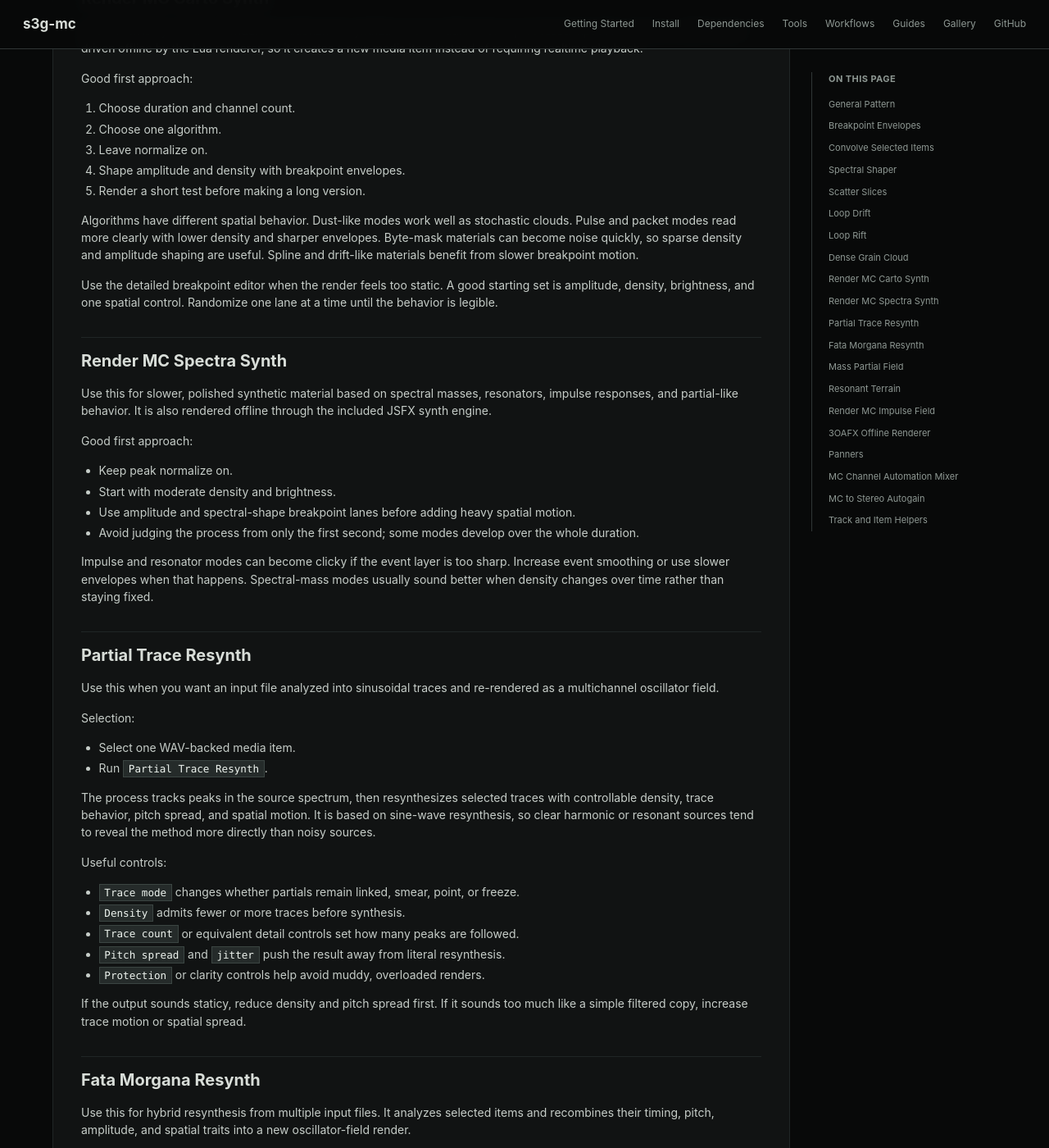
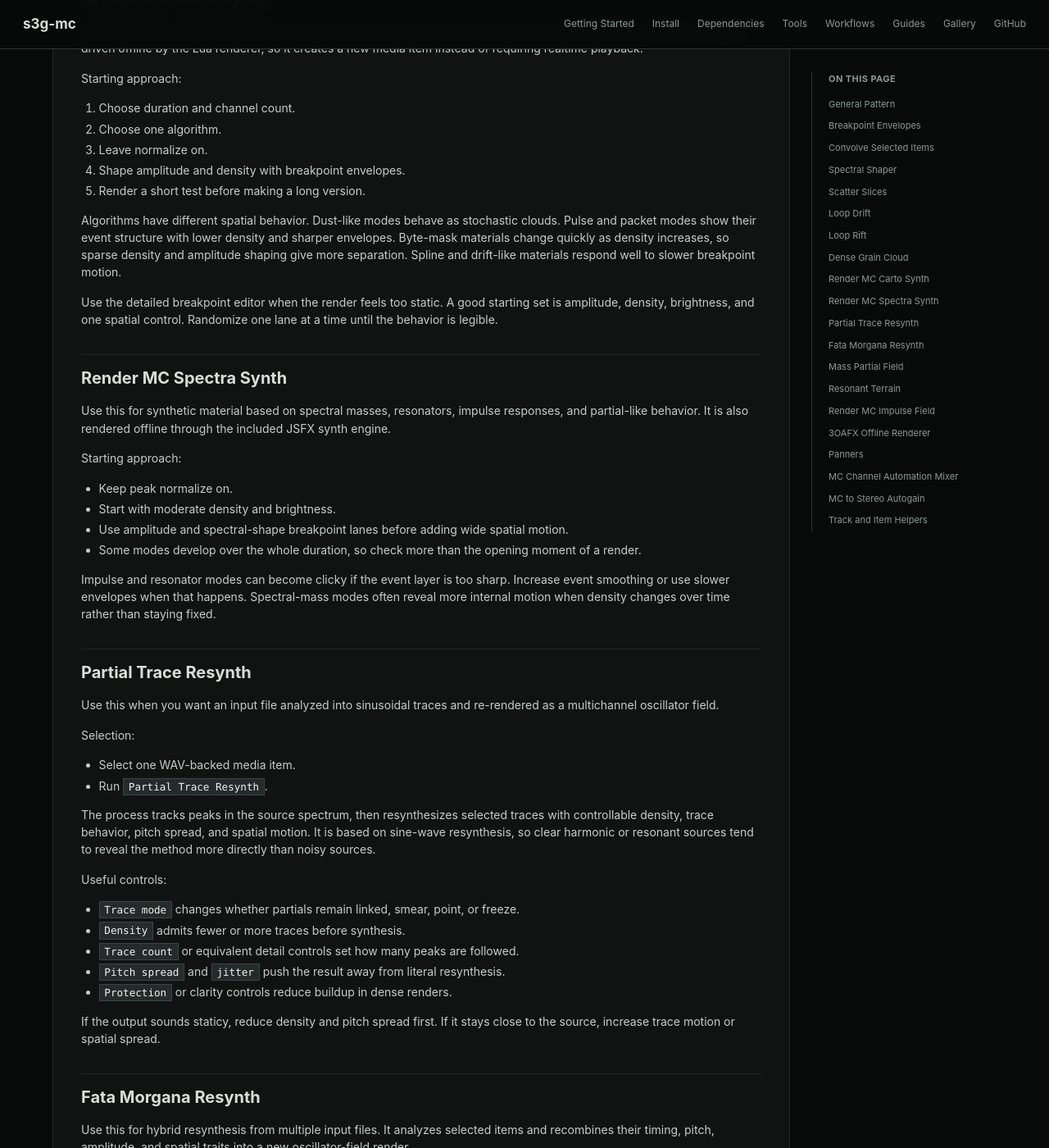
Before and after one commit to s3g/s3g-mc, a Jekyll site: the page built from docs/process-guides.md, in a window 1280 px wide and 1400 px high, scrolled down 3720 px. Shown: the whole window at 82% size. Built offline with Jekyll 4.4.1, drawn with Linux system fonts in a browser that asks for light colours; some of the changed text lies outside the part shown.

Commit message:
Update process-guides.md

```diff
--- a/docs/process-guides.md
+++ b/docs/process-guides.md
@@ -75,8 +75,8 @@
 Useful habits:
 
 - Draw `Amplitude` or `Density` first, then adjust timbre or spatial controls.
-- Use many points for animated materials, but keep the shape simple when judging a new process.
-- `Random selected` is safer than `Random all` when you already like part of a render.
+- Use many points for animated materials, but start with a readable shape when learning a process.
+- `Random selected` changes one chosen lane; `Random all` changes every active lane.
 - If an envelope is not active, the current slider value is used instead.
 
 ## Convolve Selected Items
@@ -89,9 +89,9 @@
 2. Select the impulse item second.
 3. Run `Convolve selected items`.
 
-Start with `Matched / wrap impulse` for simple mono, stereo, or same-channel experiments. Use matrix-sum behavior when you want multichannel source and impulse material to combine into a richer shared result without exploding into every source/impulse channel pair.
+Start with `Matched / wrap impulse` for mono, stereo, or same-channel experiments. Use matrix-sum behavior when you want multichannel source and impulse material to combine into one summed channel layout rather than creating every source/impulse channel pair.
 
-Good first settings:
+Starting settings:
 
 - Tail: `Full convolution tail`
 - Normalize: on
@@ -113,7 +113,7 @@
 
 Try the standard spectral envelope mode first. Use the formant-vocode algorithm when you want broader vocal-like or resonant contour transfer instead of dense frame-by-frame spectral matching.
 
-Good first settings:
+Starting settings:
 
 - Amount: moderate rather than maximum
 - Contrast: increase after the source relationship is working
@@ -199,7 +199,7 @@
 
 Use this when you want a rendered multichannel synthetic source rather than a processed input file. Carto is a JSFX synth driven offline by the Lua renderer, so it creates a new media item instead of requiring realtime playback.
 
-Good first approach:
+Starting approach:
 
 1. Choose duration and channel count.
 2. Choose one algorithm.
@@ -207,22 +207,22 @@
 4. Shape amplitude and density with breakpoint envelopes.
 5. Render a short test before making a long version.
 
-Algorithms have different spatial behavior. Dust-like modes work well as stochastic clouds. Pulse and packet modes read more clearly with lower density and sharper envelopes. Byte-mask materials can become noise quickly, so sparse density and amplitude shaping are useful. Spline and drift-like materials benefit from slower breakpoint motion.
+Algorithms have different spatial behavior. Dust-like modes behave as stochastic clouds. Pulse and packet modes show their event structure with lower density and sharper envelopes. Byte-mask materials change quickly as density increases, so sparse density and amplitude shaping give more separation. Spline and drift-like materials respond well to slower breakpoint motion.
 
 Use the detailed breakpoint editor when the render feels too static. A good starting set is amplitude, density, brightness, and one spatial control. Randomize one lane at a time until the behavior is legible.
 
 ## Render MC Spectra Synth
 
-Use this for slower, polished synthetic material based on spectral masses, resonators, impulse responses, and partial-like behavior. It is also rendered offline through the included JSFX synth engine.
+Use this for synthetic material based on spectral masses, resonators, impulse responses, and partial-like behavior. It is also rendered offline through the included JSFX synth engine.
 
-Good first approach:
+Starting approach:
 
 - Keep peak normalize on.
 - Start with moderate density and brightness.
-- Use amplitude and spectral-shape breakpoint lanes before adding heavy spatial motion.
-- Avoid judging the process from only the first second; some modes develop over the whole duration.
+- Use amplitude and spectral-shape breakpoint lanes before adding wide spatial motion.
+- Some modes develop over the whole duration, so check more than the opening moment of a render.
 
-Impulse and resonator modes can become clicky if the event layer is too sharp. Increase event smoothing or use slower envelopes when that happens. Spectral-mass modes usually sound better when density changes over time rather than staying fixed.
+Impulse and resonator modes can become clicky if the event layer is too sharp. Increase event smoothing or use slower envelopes when that happens. Spectral-mass modes often reveal more internal motion when density changes over time rather than staying fixed.
 
 ## Partial Trace Resynth
 
@@ -241,9 +241,9 @@
 - `Density` admits fewer or more traces before synthesis.
 - `Trace count` or equivalent detail controls set how many peaks are followed.
 - `Pitch spread` and `jitter` push the result away from literal resynthesis.
-- `Protection` or clarity controls help avoid muddy, overloaded renders.
+- `Protection` or clarity controls reduce buildup in dense renders.
 
-If the output sounds staticy, reduce density and pitch spread first. If it sounds too much like a simple filtered copy, increase trace motion or spatial spread.
+If the output sounds staticy, reduce density and pitch spread first. If it stays close to the source, increase trace motion or spatial spread.
 
 ## Fata Morgana Resynth
 
@@ -267,22 +267,22 @@
 
 ## Mass Partial Field
 
-Use this for additive fields made from many generated partial events rather than from a single analyzed source. It can become computationally heavy, so it is best approached with conservative tests.
+Use this for additive fields made from many generated partial events rather than from a single analyzed source. Render time increases with duration, partial count, event count, and channel count.
 
-Good first settings:
+Starting settings:
 
-- Use a short duration while designing.
+- Use a short duration while setting up a sound.
 - Keep partial or event counts moderate.
 - Leave normalize on.
 - Shape amplitude and density with breakpoints before adding wide pitch drift.
 
-This process is strongest when it behaves like a mass: many small related events that change density, register, and spatial focus over time. If REAPER feels slow while the window is open, collapse the detailed breakpoint editor and render shorter tests.
+This process is designed around mass behavior: many small related events that change density, register, and spatial focus over time. If REAPER feels slow while the window is open, collapse the detailed breakpoint editor or render a shorter test.
 
 ## Resonant Terrain
 
 Use this for struck resonator banks, metallic fields, synthetic impulse responses, and sustained resonant dust. It sits between an offline synth and an impulse-design process.
 
-Good first settings:
+Starting settings:
 
 - Start with moderate excitation.
 - Use fewer resonators while learning the controls.
@@ -352,9 +352,9 @@
 - `Region` constrains sources to named arcs, rings, triangles, and custom constellations.
 - `Vector Morph` stores scenes and interpolates between them.
 
-The `17ch Cube XYZ Panner` is best treated as an XYZ-native panner. Use smaller spread values when you want a source to focus near a single speaker, and larger distance or offset gestures when you want a source to feel beyond the cube.
+The `17ch Cube XYZ Panner` is an XYZ-native panner. Use smaller spread values when you want a source to focus near a single speaker, and larger distance or offset gestures when you want a source to feel beyond the cube.
 
-The `12ch Dodeca Panner` uses an AED-native spherical layout drawn as a dodecahedron. It is useful for discrete spherical motion with a smaller speaker count.
+The `12ch Dodeca Panner` uses an AED-native spherical layout drawn as a dodecahedron. It supports discrete spherical motion with a smaller speaker count.
 
 For automation, use the controller's automation controls to show, hide, arm, and write relevant lanes. In `Trim/Read`, the GUI can audition control changes without writing automation. Use write modes when you intentionally want controller motion recorded.
 
@@ -375,7 +375,7 @@
 
 ## MC to Stereo Autogain
 
-Use this at the end of a multichannel sketch when you need a useful stereo monitor or print. It is not a substitute for an actual multichannel render; it is a controlled fold-down.
+Use this at the end of a multichannel sketch when you need a stereo monitor or print. It is not a substitute for an actual multichannel render; it is a controlled fold-down.
 
 Important controls:
 
@@ -389,7 +389,7 @@
 
 ## Track and Item Helpers
 
-These are utility actions for building and reorganizing multichannel projects. They usually do one structural task and are easiest to learn by duplicating a few test items first.
+These are utility actions for building and reorganizing multichannel projects. They usually do one structural task, so duplicated test items are a useful way to confirm the result before working on source material.
 
 Useful starting points:
 
```
Also changed, not shown: other parts of docs/process-guides.md (+1 -1 lines).
